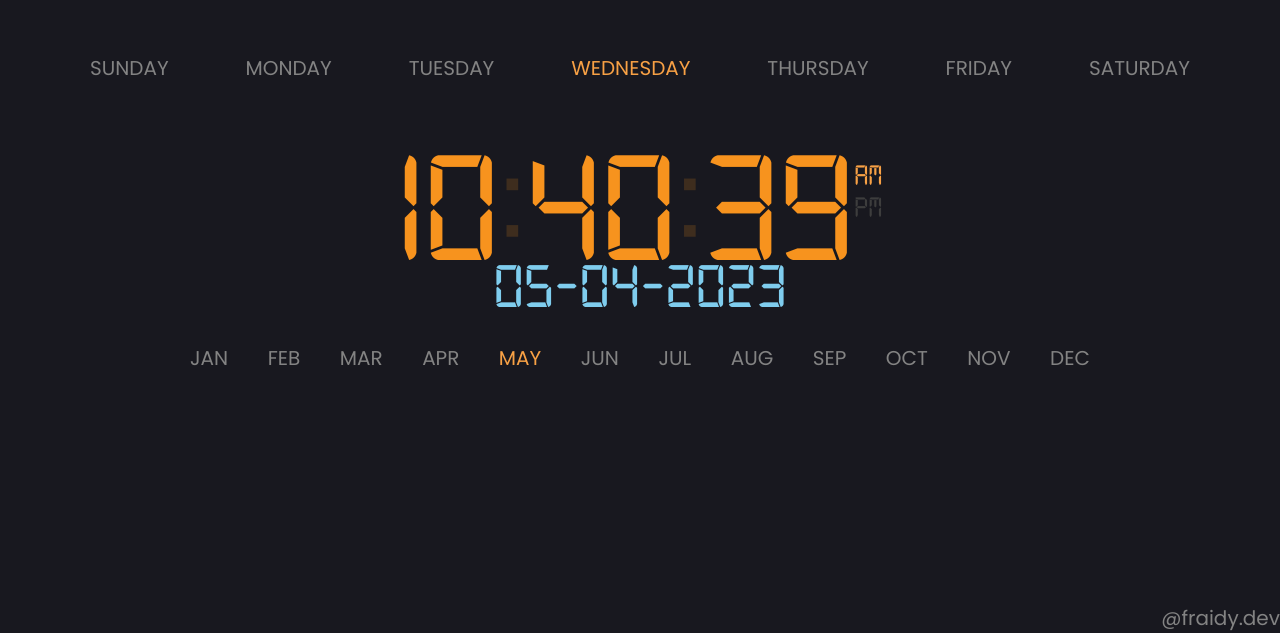
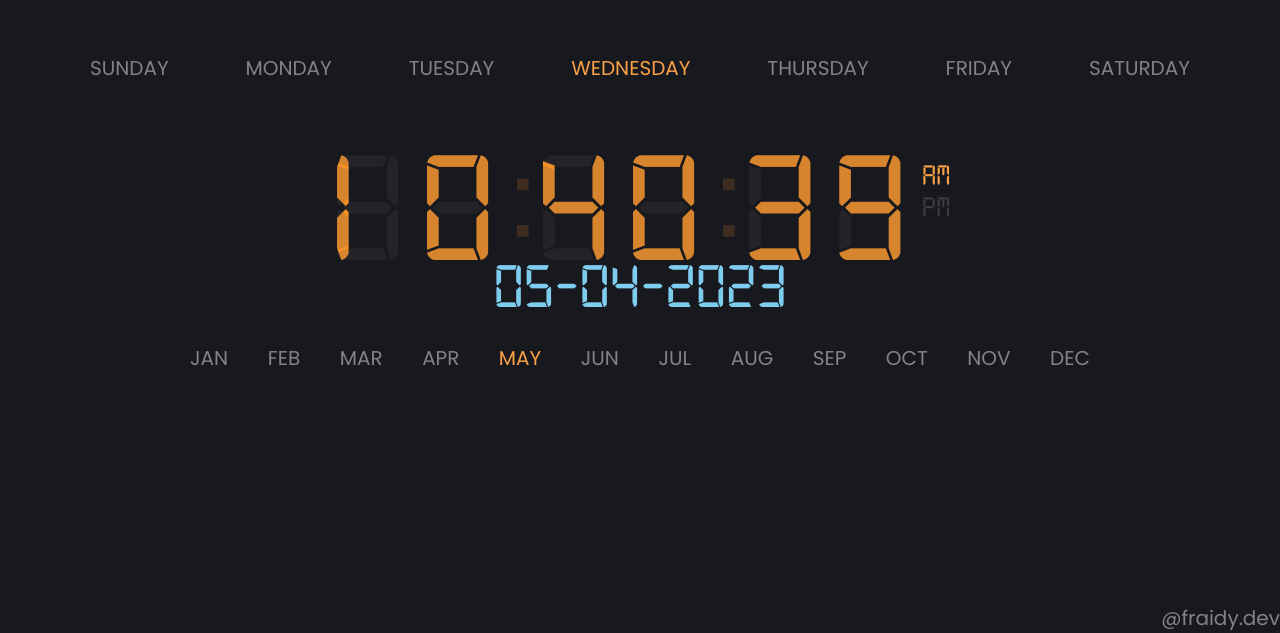
Before and after one commit to Sujith-Fraidy/Digital-Clock, a plain HTML site: page index.html in a window 1280 px wide. Shown: the part 167-800 px from the top of the page. Drawn offline with Linux system fonts and the light colour scheme.

Commit message:
Add files via upload
Changes in CSS

```diff
--- a/style.css
+++ b/style.css
@@ -28,12 +28,12 @@ body{
 .clock
 {
     display: flex;
-    justify-content: center;
     align-items: center;
     font-family: 'digital-7';
     font-size: 10rem;
     margin-bottom: 1.5%;
-    color: #f7931e;
+    color: #f89225;
+    text-align: left;
 }
 .colon
 {
@@ -80,3 +80,13 @@ footer{
     margin-top: auto;
     align-self: flex-end;
 }
+.num::before{
+    content:'8';
+    color:rgba(80, 80, 80, 0.2);
+    position: absolute;
+    min-width: 0px;
+}
+.num{
+    min-width: 90px;
+    position: static;
+}
```
